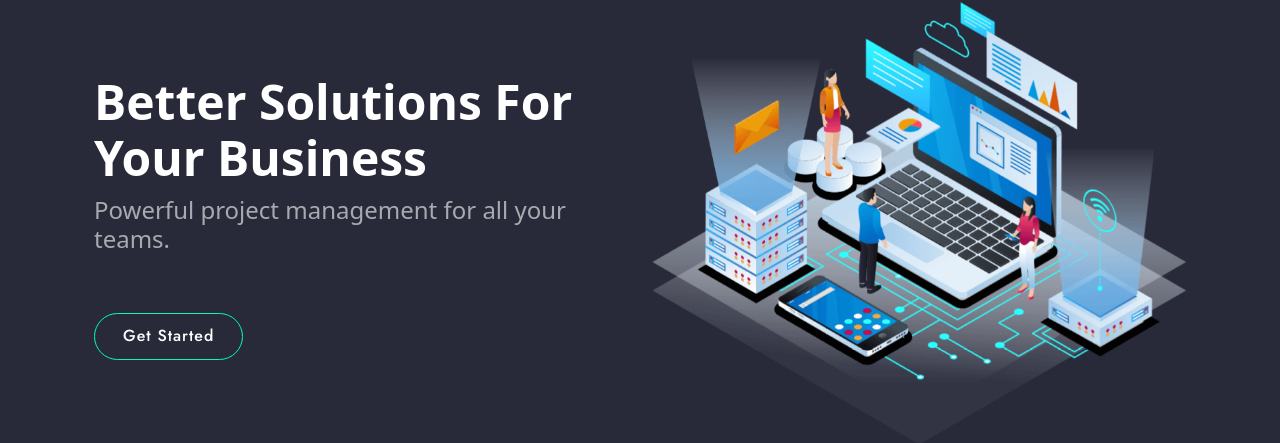
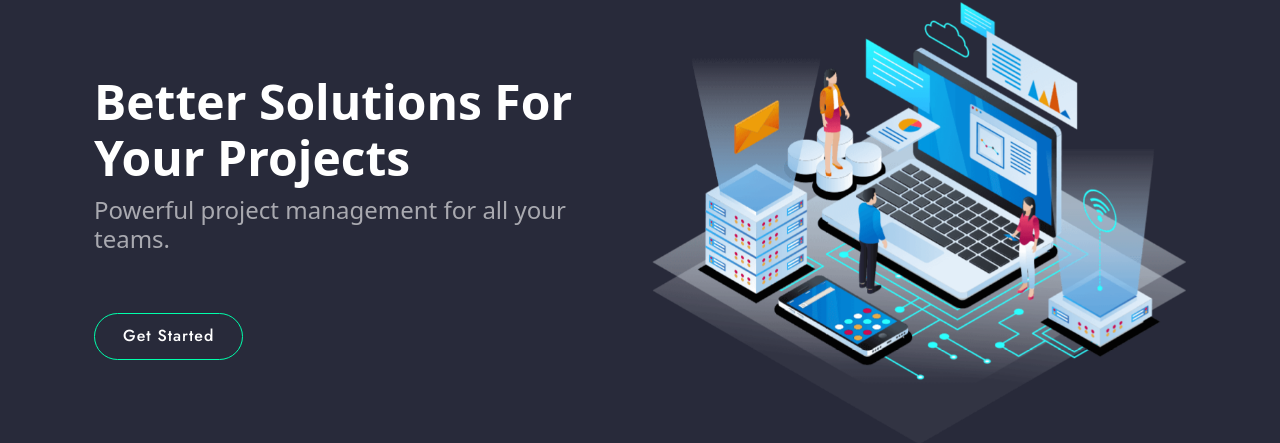
Before and after one commit to wilkensoncode/bug-tacker, a Python web app: template client/templates/index.html in a window 1280 px wide. Shown: the part 211-654 px from the top of the page. Run offline with Jinja, Linux system fonts and the light colour scheme; the template is opened without the code that fills it, so the values that code supplies are empty.

Commit message:
update home

```diff
--- a/client/templates/index.html
+++ b/client/templates/index.html
@@ -7,7 +7,7 @@
   <div class="container">
    <div class="row">
     <div class="col-lg-6 d-flex flex-column justify-content-center pt-4 pt-lg-0 order-2 order-lg-1" data-aos="fade-up" data-aos-delay="200">
-     <h1>Better Solutions For Your Business</h1>
+     <h1>Better Solutions For Your Projects</h1>
      <h2>Powerful project management for all your teams.</h2>
      <div class="d-flex justify-content-center justify-content-lg-start">
       <a href="/register" class="btn btn-get-started" type="button">Get Started</a>
```
